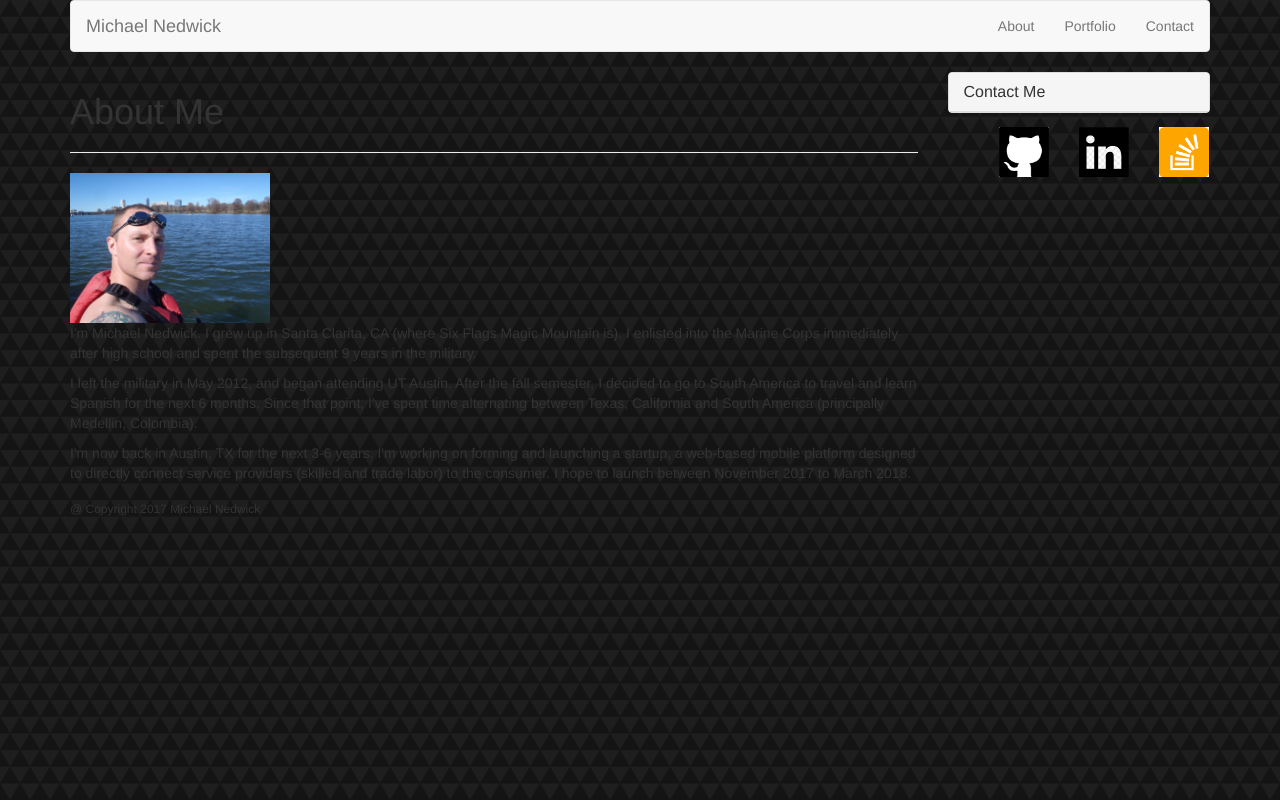
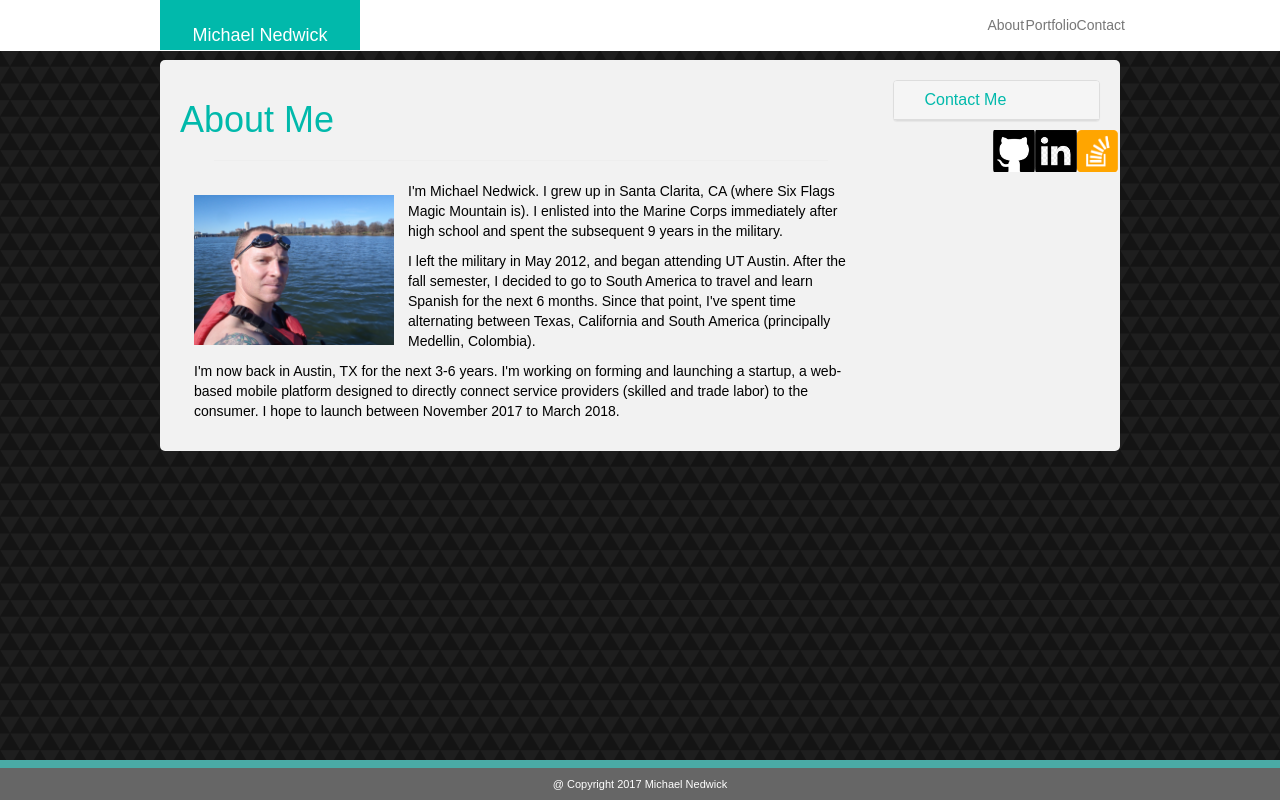
Before and after one commit to michaelgalt1984/Bootstrap-Portfolio, a plain HTML site: page index.html in a window 1280 px wide. Drawn offline with nearby package versions, Linux system fonts and the light colour scheme.

Commit message:
Got everything on the index page to basically do what it was supposed to.  Still need to do the portfolio and the contact page.

```diff
--- a/assets/css/style.css
+++ b/assets/css/style.css
@@ -1,12 +1,16 @@
-#wrapper {
+/*#wrapper {
 	max-width: 960px;
 	margin: 0 auto;
-}
+}*/
 
 /*.container {
 	margin: 10px;
 	margin-top: 120px;
 }*/
+
+p {
+	color: black;
+}
 
 hr {
 	width: 90%;
@@ -37,6 +41,7 @@ body {
 	margin: 0 auto;
 	background-color: #4aaaa5;
 	color: #777777;
+	padding-top: 60px;
 	font-family: 'Arial', 'Helvetica Neue', Helvetica, sans-serif;
 }
 
@@ -44,21 +49,62 @@ body {
 	font-family: 'Georgia', Times, Times New Roman, serif;
 	}
 
-.links {
+/*.links {
 	vertical-align: center;
 	float: right;
 	font-weight: lighter;
-}
+}*/
 
-h1 {
+a.navbar-brand {
 	text-align: center;
-	font-size: 1.25em;
+	/*font-size: 1.25em;*/
 	width: 200px;
 	float: left;
 	padding-top: 25px;
 	padding-bottom: 25px;
 	margin-top: 0px;
+	color: white;
 	background-color: rgb(1,185,171);
+}
+
+nav.navbar.navbar-fixed-top {
+	text-align: center;
+	float: left;
+	margin-top: 0px;
+	background-color: white;
+}
+
+.navbar-default .navbar-brand {
+	color: white;
+}
+
+.nav>li>a {
+	float: left;
+	padding-top: 15px;
+	padding-bottom: 15px;
+	padding-right: 10%;
+	padding-left: 10%;
+}
+
+.nav>li>a>img {
+	padding-right: 10%;
+	padding-left: 10%;
+}
+
+.panel-default>.panel-heading {
+	color: rgb(1,185,171);
+}
+
+div.panel.panel-default a {
+	position: center;
+}
+
+/*hr {
+	border-top: 1px;
+}*/
+
+h1 {
+	color: rgb(1,185,171);
 }
 
 h2 {
@@ -95,6 +141,15 @@ img {
 	float: left;
 }
 
+ul.nav.navbar-nav.navbar-right img {
+	border-radius: 5px;
+	margin: -.3em;
+}
+
+/*li.active {
+	border-radius: 5px;
+}*/
+
 a {
 	color: #777777;
 }
@@ -118,6 +173,15 @@ body {
 /*	position: relative;
 */	width: 100px;
 }
+
+/*.containter-about {
+	max-width: 650px;
+}
+
+.containter-contact {
+	max-width: 270px;
+	float: left;
+}*/
 
 #bio_image {
 	width: 650px;
@@ -251,6 +315,16 @@ input[type=submit]:hover {
     border-radius: 5px;
     background-color: #f2f2f2;
     padding: 20px;
+    max-width: 960px;
+}
+
+div.container-fluid {
+	max-width: 960px;
+}
+
+div.container {
+	margin: 0px;
+	color: white;
 }
 
 footer {
--- a/index.html
+++ b/index.html
@@ -1,8 +1,11 @@
 <!DOCTYPE html>
 <html>
 <head>
-	<link rel="stylesheet" type="text/css" href="#">
+
 	<link rel="stylesheet" href="https://maxcdn.bootstrapcdn.com/bootstrap/3.3.6/css/bootstrap.min.css">
+
+	<link rel="stylesheet" type="text/css" href="assets/css/style.css">
+
 	<title>Michael Nedwick</title>
 </head>
 <body>
@@ -13,10 +16,7 @@
 			}
 		</style>
 
-	<div class="container">
-		<div class="row">
-			<div class="col-md-12">
-				<nav class="navbar navbar-default">
+		<nav class="navbar navbar-fixed-top">
 			<div class="container-fluid">
 				<div class="navbar-header">
 					<a class="navbar-brand" href="#">Michael Nedwick</a>
@@ -28,20 +28,15 @@
 				</ul>
 			</div>
 		</nav>
-			</div>
-		</div>
 
+		<div class="container">
 			<div class="row">
-			<div class="col-md-9">
+				<div class="col-md-9 col-sm-12 col-xs-12">
 					<h1>About Me
 					</h1>
 
 					<hr>
-
-				<div class="row">
-					<div class="col-md-12">
 					<img src="assets/images/P1020074smaller.jpg" alt="man on river with city in background" width="200px" height="auto">
-						</a>
 
 					<p>I'm Michael Nedwick.  I grew up in Santa Clarita, CA (where Six Flags Magic Mountain is).  I enlisted into the Marine Corps immediately after high school and spent the subsequent 9 years in the military.</p>
 
@@ -49,10 +44,8 @@
 
 					<p>I'm now back in Austin, TX for the next 3-6 years.  I'm working on forming and launching a startup, a web-based mobile platform designed to  directly connect service providers (skilled and trade labor) to the consumer. I hope to launch between November 2017 to March 2018.</p>
 				</div>
-				</div>
-			</div>
 
-			<div class="col-md-3">
+				<div class="col-md-3 col-sm-12 col-xs-12">
 					<div class="panel panel-default">
 						<div class="panel-heading">
 							<h3 class="panel-title">Contact Me</h3>
@@ -70,7 +63,7 @@
 			</div>
 		</div>
 
-	<div class="container">
+		<div class="navbar navbar-fixed bottom">
 			<div class="row">
 				<div class="col-md-12">
 					<footer>
```
Also changed, not shown: contact.html (added), portfolio.html (added). Lines whose indentation alone changed are shown as unchanged.
